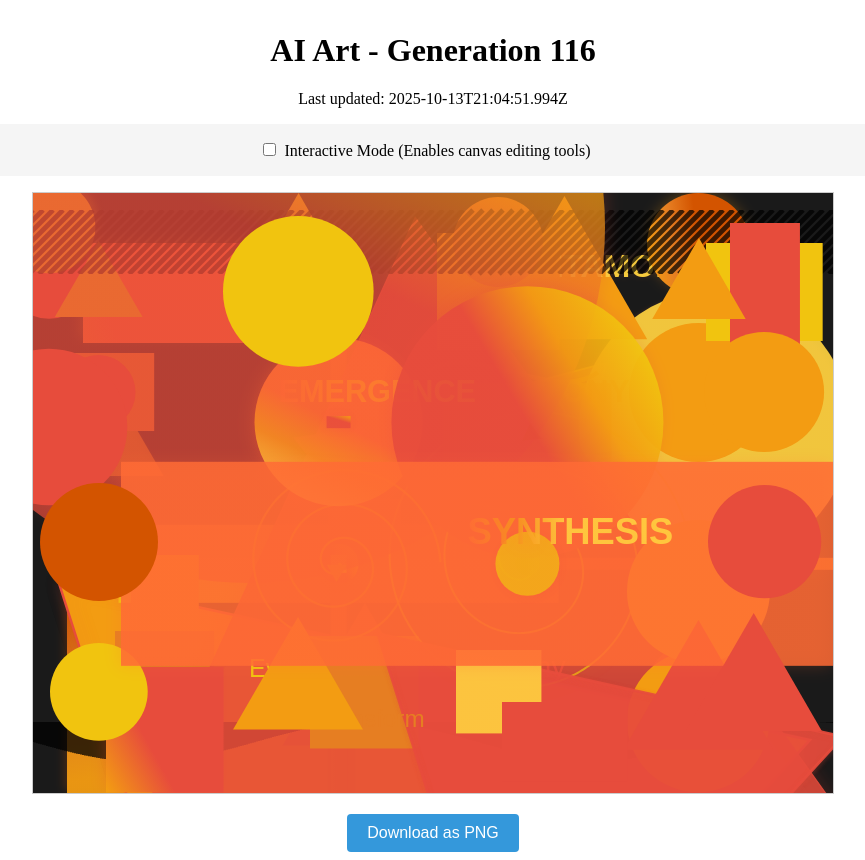
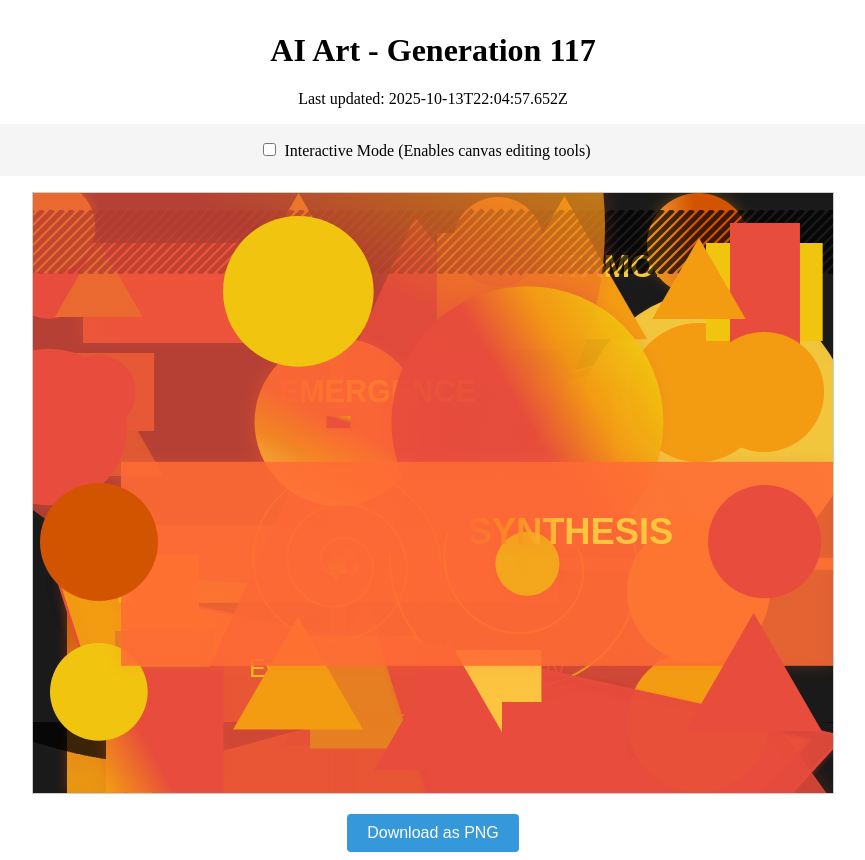
Before and after one commit to mcclowes/ai-art, a React (Vite) app: page / in a window 1280 px wide. Shown: the whole page, without its empty margins (207-1072 px from the left). Built offline with nearby package versions, Linux system fonts and the light colour scheme.

Commit message:
Improve artwork - Generation 117

```diff
--- a/src/artwork-state.ts
+++ b/src/artwork-state.ts
@@ -1028,8 +1028,8 @@ export const artworkState: ArtworkState = {
     },
     {
       "type": "triangle",
-      "x": 665.4628146861553,
-      "y": 513.4628146861553,
+      "x": 416,
+      "y": 534,
       "size": 86.46281468615524,
       "fillStyle": "#e74c3c",
       "id": "triangle_1760274476573"
@@ -1355,7 +1355,7 @@ export const artworkState: ArtworkState = {
       "id": "circle_1760382282941"
     }
   ],
-  "generation": 116,
-  "lastUpdated": "2025-10-13T21:04:51.994Z",
+  "generation": 117,
+  "lastUpdated": "2025-10-13T22:04:57.652Z",
   "cycleStarted": "2025-10-09T02:31:30.758Z"
 };
```
